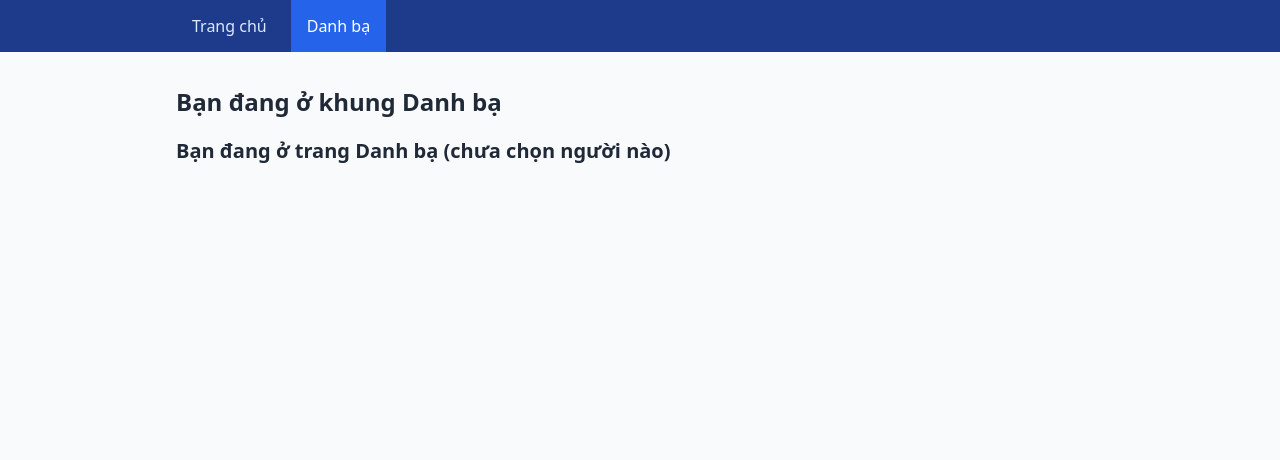
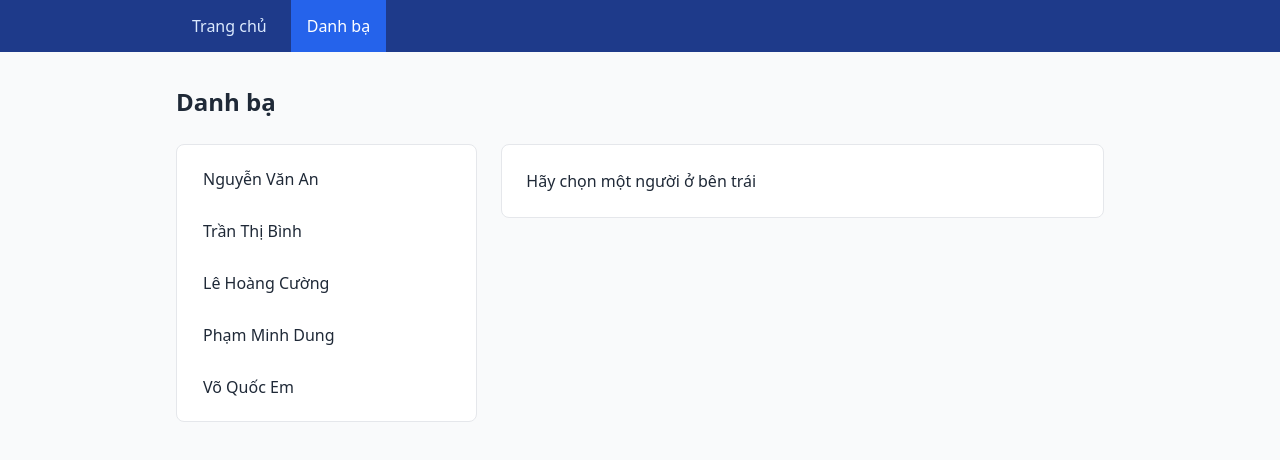
Before and after one commit to lqnanh/24521155_LeNguyenNgoc_Lab4, a React (Vite) app in the folder client/: page /people in a window 1280 px wide. Shown: the top 460 px of the page. Built offline with nearby package versions, Linux system fonts and the light colour scheme.

Commit message:
feat: router layout

```diff
--- a/client/src/App.jsx
+++ b/client/src/App.jsx
@@ -5,6 +5,7 @@ import HomePage from "./pages/HomePage.jsx";
 import PeopleIndexPage from "./pages/PeopleIndexPage.jsx";
 import PersonDetailPage from "./pages/PersonDetailPage.jsx";
 import NotFoundPage from "./pages/NotFoundPage.jsx";
+import { people } from "./data/people.js";
 
 export default function App() {
   return (
@@ -12,7 +13,7 @@ export default function App() {
       <Route path="/" element={<RootLayout />}>
         <Route index element={<HomePage />} />
 
-        <Route path="people" element={<PeopleLayout />}>
+        <Route path="people" element={<PeopleLayout people={people} />}>
           <Route index element={<PeopleIndexPage />} />
           <Route path=":id" element={<PersonDetailPage />} />
         </Route>
--- a/client/src/layouts/PeopleLayout.jsx
+++ b/client/src/layouts/PeopleLayout.jsx
@@ -1,11 +1,32 @@
-import { Outlet } from "react-router";
+import { NavLink, Outlet } from "react-router";
 import styles from "./PeopleLayout.module.css";
 
-export default function PeopleLayout() {
+function getLinkClass({ isActive }) {
+  return isActive ? `${styles.link} ${styles.linkActive}` : styles.link;
+}
+
+export default function PeopleLayout({ people }) {
   return (
-    <section className={styles.layout}>
-      <h1>Bạn đang ở khung Danh bạ</h1>
-      <Outlet />
+    <section className={styles.layout} aria-labelledby="people-title">
+      <h1 id="people-title" className={styles.title}>
+        Danh bạ
+      </h1>
+
+      <nav className={styles.sidebar} aria-label="Danh sách người">
+        <ul className={styles.list}>
+          {people.map((person) => (
+            <li key={person.id}>
+              <NavLink to={`/people/${person.id}`} className={getLinkClass}>
+                {person.name}
+              </NavLink>
+            </li>
+          ))}
+        </ul>
+      </nav>
+
+      <section className={styles.content} aria-label="Nội dung chi tiết">
+        <Outlet />
+      </section>
     </section>
   );
 }
--- a/client/src/layouts/PeopleLayout.module.css
+++ b/client/src/layouts/PeopleLayout.module.css
@@ -1,4 +1,73 @@
 .layout {
   display: grid;
-  gap: 1rem;
+  grid-template-columns: minmax(0, 1fr);
+  gap: 1.5rem;
 }
+
+.title {
+  grid-column: 1 / -1;
+}
+
+/* Cột trái: danh sách tên */
+.sidebar {
+  min-width: 0;
+  padding: 0.75rem;
+  background-color: #ffffff;
+  border: 1px solid #e5e7eb;
+  border-radius: 0.5rem;
+}
+
+.list {
+  display: grid;
+  gap: 0.5rem;
+  margin: 0;
+  padding: 0;
+  list-style: none;
+}
+
+.link {
+  display: block;
+  padding: 0.625rem 0.875rem;
+  border-radius: 0.375rem;
+  color: #1f2937;
+  text-decoration: none;
+  overflow-wrap: anywhere;
+}
+
+.link:hover {
+  color: #1d4ed8;
+  background-color: #eff6ff;
+}
+
+.linkActive {
+  color: #ffffff;
+  background-color: #2563eb;
+  font-weight: 600;
+}
+
+.linkActive:hover {
+  color: #ffffff;
+  background-color: #1d4ed8;
+}
+
+.link:focus-visible {
+  outline: 3px solid #1e3a8a;
+  outline-offset: 2px;
+}
+
+/* Cột phải: nội dung trang con */
+.content {
+  min-width: 0;
+  padding: 1.5rem;
+  background-color: #ffffff;
+  border: 1px solid #e5e7eb;
+  border-radius: 0.5rem;
+  overflow-wrap: anywhere;
+}
+
+@media (min-width: 56rem) {
+  .layout {
+    grid-template-columns: minmax(280px, 1fr) 2fr;
+    align-items: start;
+  }
+}
--- a/client/src/pages/PeopleIndexPage.jsx
+++ b/client/src/pages/PeopleIndexPage.jsx
@@ -1,7 +1,3 @@
 export default function PeopleIndexPage() {
-  return (
-    <section>
-      <h2>Bạn đang ở trang Danh bạ (chưa chọn người nào)</h2>
-    </section>
-  );
+  return <p>Hãy chọn một người ở bên trái</p>;
 }
--- a/client/src/pages/PersonDetailPage.jsx
+++ b/client/src/pages/PersonDetailPage.jsx
@@ -4,8 +4,8 @@ export default function PersonDetailPage() {
   const { id } = useParams();
 
   return (
-    <section>
+    <article>
       <h2>Bạn đang ở trang chi tiết của người có mã số {id}</h2>
-    </section>
+    </article>
   );
 }
```
